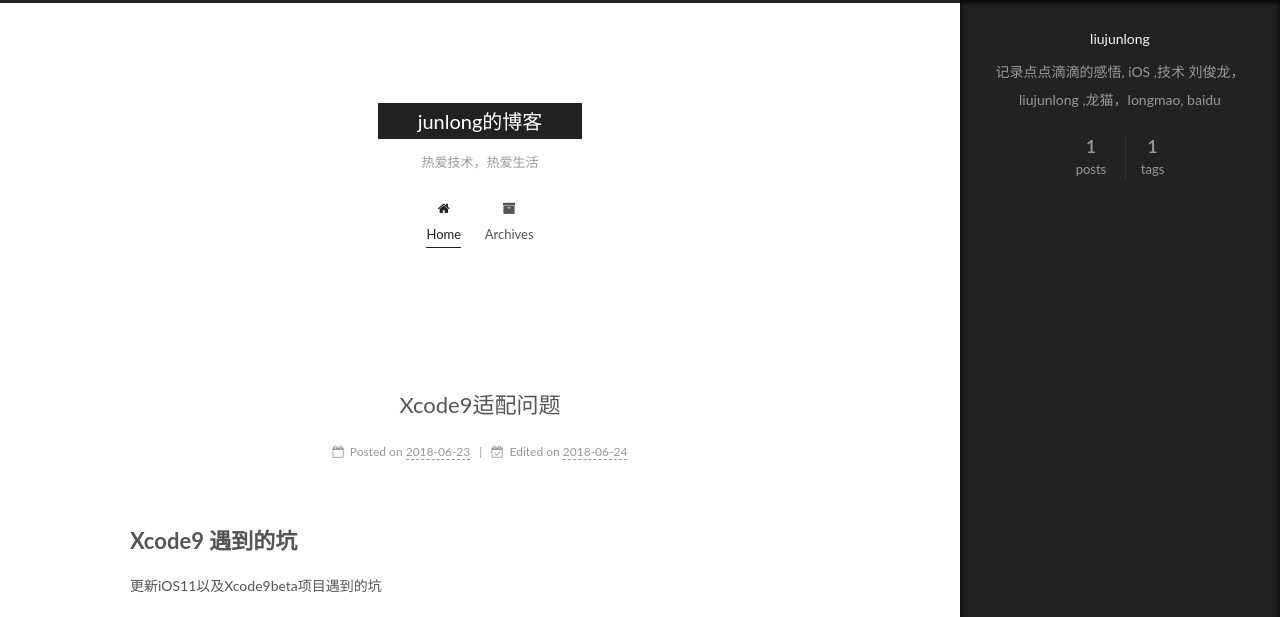
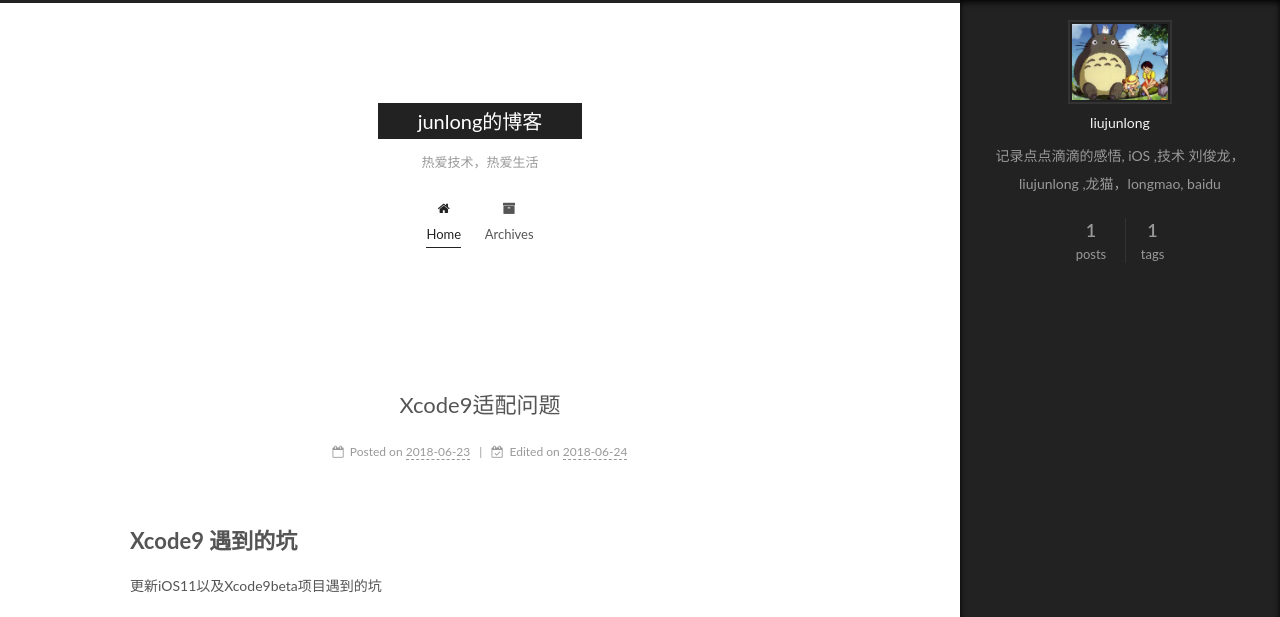
Before and after one commit to junlongliu/junlongliu.github.io, a plain HTML site: page index.html in a window 1280 px wide. Both pictures are taken after a click on the element 1238 px from the left and 743 px from the top of the page. Shown: the top 617 px of the page. Drawn offline with Linux system fonts and the light colour scheme.

Commit message:
Site updated: 2018-06-24 10:14:23

```diff
--- a/css/main.css
+++ b/css/main.css
@@ -1833,7 +1833,7 @@ img:hover {
   width: 4px;
   height: 4px;
   border-radius: 50%;
-  background: #21ff1a;
+  background: #209e36;
 }
 .links-of-blogroll {
   font-size: 13px;
--- a/index.html
+++ b/index.html
@@ -289,7 +289,7 @@
     <span hidden itemprop="author" itemscope itemtype="http://schema.org/Person">
       <meta itemprop="name" content="liujunlong">
       <meta itemprop="description" content="记录点点滴滴的感悟, iOS ,技术 刘俊龙， liujunlong ,龙猫，longmao, baidu">
-      <meta itemprop="image" content="/images/avatar.gif">
+      <meta itemprop="image" content="/images/avatar1.jpg">
     </span>
 
     <span hidden itemprop="publisher" itemscope itemtype="http://schema.org/Organization">
@@ -454,6 +454,10 @@
       <section class="site-overview-wrap sidebar-panel sidebar-panel-active">
         <div class="site-overview">
           <div class="site-author motion-element" itemprop="author" itemscope itemtype="http://schema.org/Person">
+
+              <img class="site-author-image" itemprop="image"
+                src="/images/avatar1.jpg"
+                alt="liujunlong" />
 
               <p class="site-author-name" itemprop="name">liujunlong</p>
               <p class="site-description motion-element" itemprop="description">记录点点滴滴的感悟, iOS ,技术 刘俊龙， liujunlong ,龙猫，longmao, baidu</p>
```
Also changed, not shown: 2018/06/23/Xcode9适配问题/index.html (+5 -1 lines), archives/2018/06/index.html (+4 -0 lines), archives/2018/index.html (+4 -0 lines), archives/index.html (+4 -0 lines), tags/index.html (+4 -0 lines), tags/技术/index.html (+4 -0 lines), images/avatar.jpg (added), images/avatar1.jpg (added).
